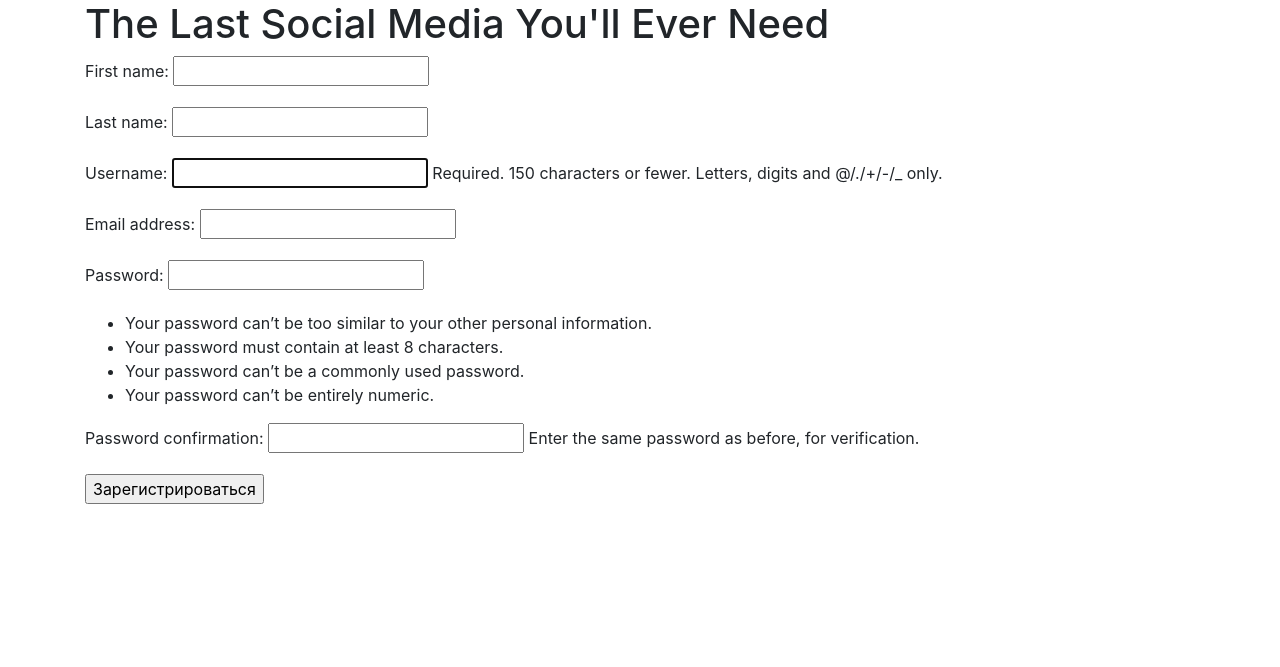
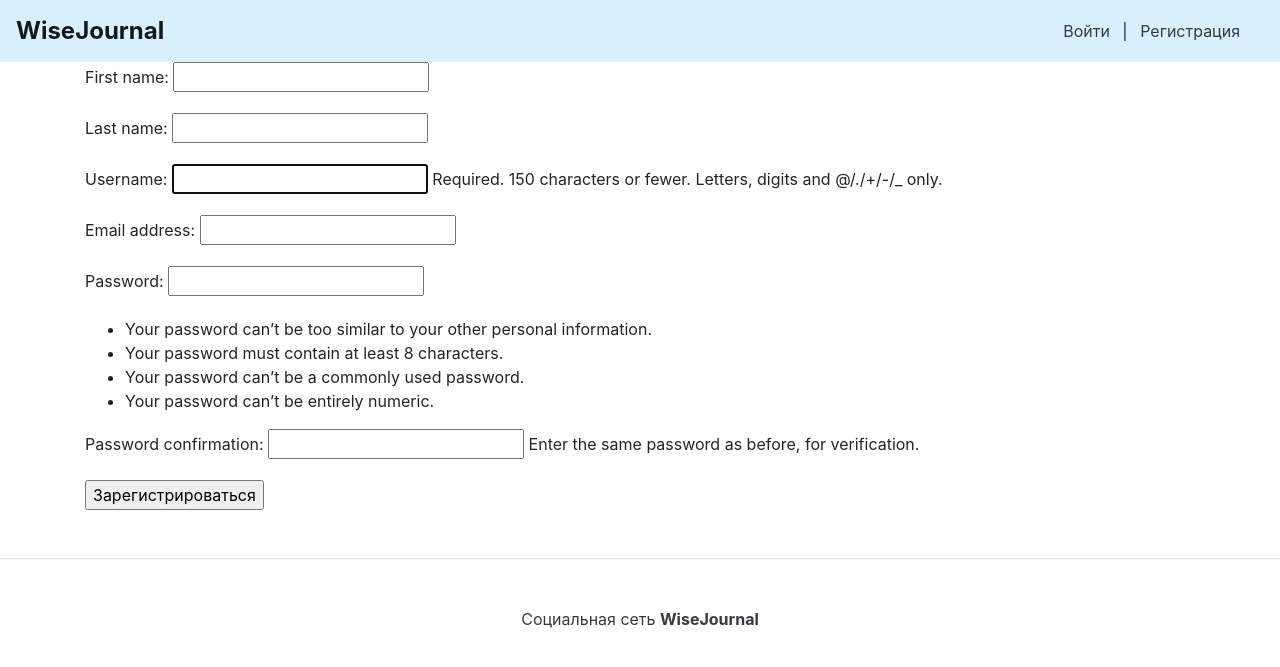
Before and after one commit to HETPAHHEP/wisejournal, a Django app: page /auth/signup/ in a window 1280 px wide. Shown: the top 667 px of the page. Run offline with Django 3.2, Linux system fonts and the light colour scheme; some libraries are stand-ins or nearby versions.

Commit message:
add nav.html and footer.html

```diff
--- a/wisejournal/templates/base.html
+++ b/wisejournal/templates/base.html
@@ -11,13 +11,14 @@
     <script src="{% static 'bootstrap/dist/js/bootstrap.min.js' %}"></script>
 </head>
 <body>
+    {% include 'nav.html' %}
     <main>
         <div class="container">
-            <h1>{% block header %}The Last Social Media You'll Ever Need{% endblock %}</h1>
             {% block content %}
             <!-- Содержимое страницы -->
             {% endblock %}
         </div>
     </main>
+    {% include 'footer.html' %}
 </body>
 </html>
--- a/wisejournal/templates/footer.html
+++ b/wisejournal/templates/footer.html
@@ -1,5 +1,3 @@
-<div id="bottom-of-site">
-{# здесь описан подвал сайта, он одинаковый на всех страницах проекта #}
-    <img src="images/logo.jpg" alt="WiseJournal" /> WiseJournal
-    <div id="copyright">© Все права принадлежат всем</div>
-</div>
+<footer class="pt-4 my-md-5 pt-md-5 border-top">
+    <p class="m-0 text-dark text-center ">Социальная сеть <span style="font-weight: bold">WiseJournal</span></p>
+</footer>
--- /dev/null
+++ b/wisejournal/templates/nav.html
@@ -0,0 +1,13 @@
+<nav class="navbar navbar-light" style="background-color: #D9F0FF;">
+    <a class="navbar-brand" href="/"><span style="font-weight: bold; font-size: x-large; pla">WiseJournal</span></a>
+    <nav class="my-2 my-md-0 mr-md-3">
+        {% if user.is_authenticated %}
+        Пользователь: {{ user.username }}.
+        <a class="p-2 text-dark" href="{% url 'password_change' %}">Изменить пароль</a>
+        <a class="p-2 text-dark" href="{% url 'logout' %}">Выйти</a>
+        {% else %}
+        <a class="p-2 text-dark" href="{% url 'login' %}">Войти</a> |
+        <a class="p-2 text-dark" href="{% url 'signup' %}">Регистрация</a>
+        {% endif %}
+    </nav>
+</nav>
```
